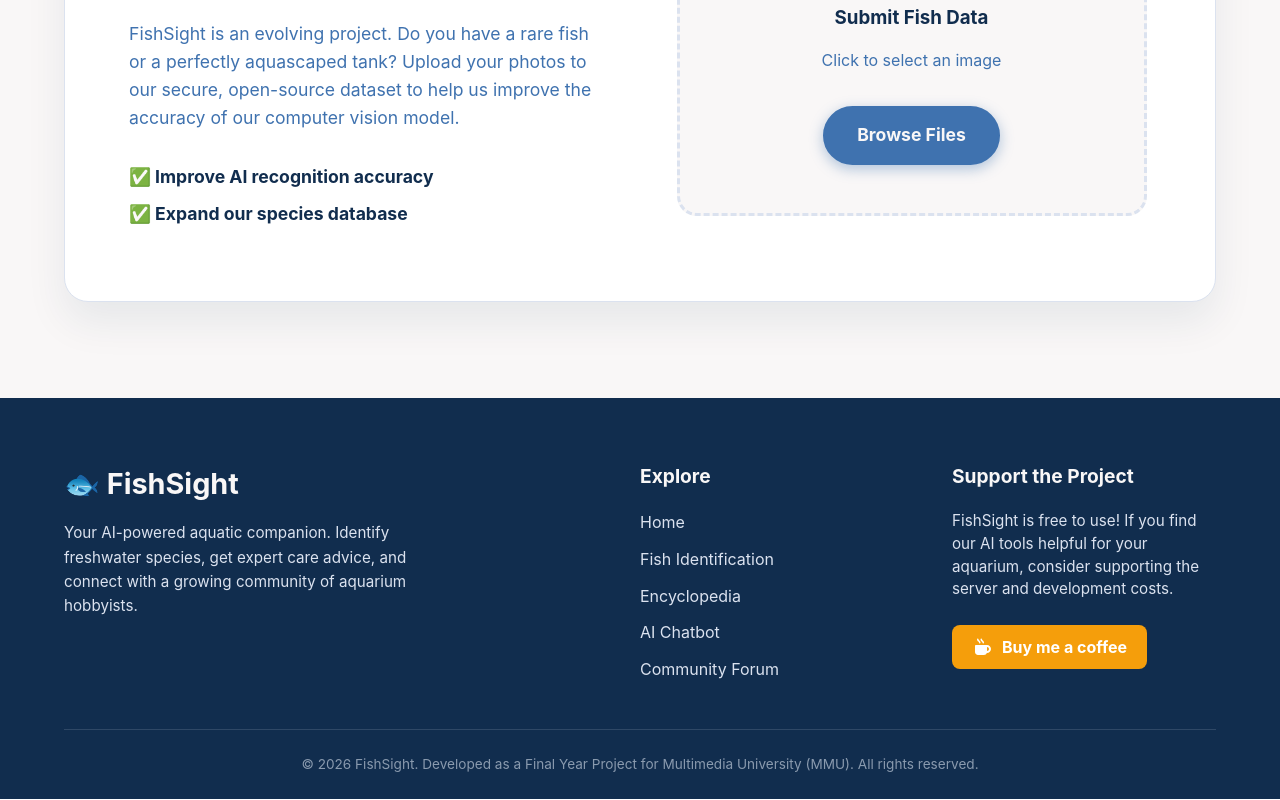
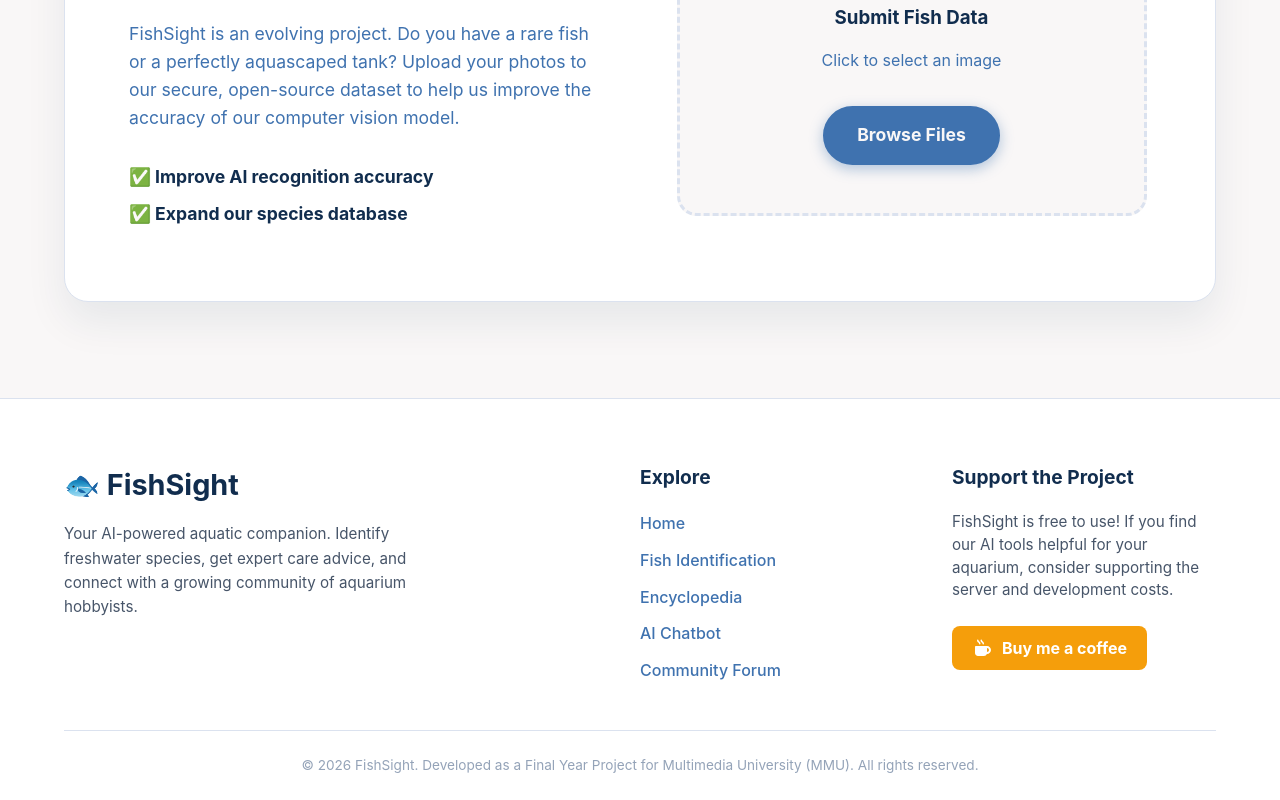
Before and after one commit to wafflesgod/FishSight, a React (Vite) app in the folder FishSight/: page / in a window 1280 px wide. Shown: the part 2858-3658 px from the top of the page. Built offline with nearby package versions, Linux system fonts and the light colour scheme; no server answers.

Commit message:
update footer view

```diff
--- a/FishSight/src/components/Footer.css
+++ b/FishSight/src/components/Footer.css
@@ -1,11 +1,12 @@
 /* src/components/Footer.css */
 
 .site-footer {
-  background-color: #112D4E; /* Dark Blue base */
-  color: #DBE2EF; /* Soft light blue text */
+  background-color: #FFFFFF; /* 🚨 CHANGED: Clean white background */
+  color: #475569; /* 🚨 CHANGED: Slate grey text for readability */
   padding: 4rem 5% 1.5rem 5%;
-  margin-top: auto; /* Pushes the footer to the bottom of the page */
+  margin-top: auto;
   font-family: inherit;
+  border-top: 1px solid #DBE2EF; /* 🚨 NEW: Adds a soft line to separate it from the page */
 }
 
 .footer-content {
@@ -15,7 +16,7 @@
   gap: 3rem;
   max-width: 1200px;
   margin: 0 auto;
-  border-bottom: 1px solid rgba(219, 226, 239, 0.15); /* Subtle divider line */
+  border-bottom: 1px solid #DBE2EF; /* 🚨 CHANGED: Soft blue divider line */
   padding-bottom: 3rem;
 }
 
@@ -26,7 +27,7 @@
 }
 
 .footer-brand h3 {
-  color: #F9F7F7;
+  color: #112D4E; /* 🚨 CHANGED: Dark blue heading */
   font-size: 1.8rem;
   margin: 0 0 1rem 0;
   display: flex;
@@ -48,7 +49,7 @@
 }
 
 .footer-links h4, .footer-support h4 {
-  color: #F9F7F7;
+  color: #112D4E; /* 🚨 CHANGED: Dark blue headings */
   font-size: 1.2rem;
   margin: 0 0 1.2rem 0;
 }
@@ -63,14 +64,15 @@
 }
 
 .footer-links a {
-  color: #DBE2EF;
+  color: #3F72AF; /* 🚨 CHANGED: Primary blue links */
   text-decoration: none;
   transition: color 0.2s, padding-left 0.2s;
+  font-weight: 500;
 }
 
 .footer-links a:hover {
-  color: #3F72AF; /* Primary Blue hover */
-  padding-left: 5px; /* Tiny slide effect on hover */
+  color: #112D4E; /* 🚨 CHANGED: Dark blue on hover */
+  padding-left: 5px;
 }
 
 /* --- COLUMN 3: Support / Coffee --- */
@@ -109,7 +111,7 @@
   text-align: center;
   padding-top: 1.5rem;
   font-size: 0.85rem;
-  color: rgba(219, 226, 239, 0.6);
+  color: #94a3b8; /* 🚨 CHANGED: Slate gray copyright text */
 }
 
 .footer-bottom p {
```
